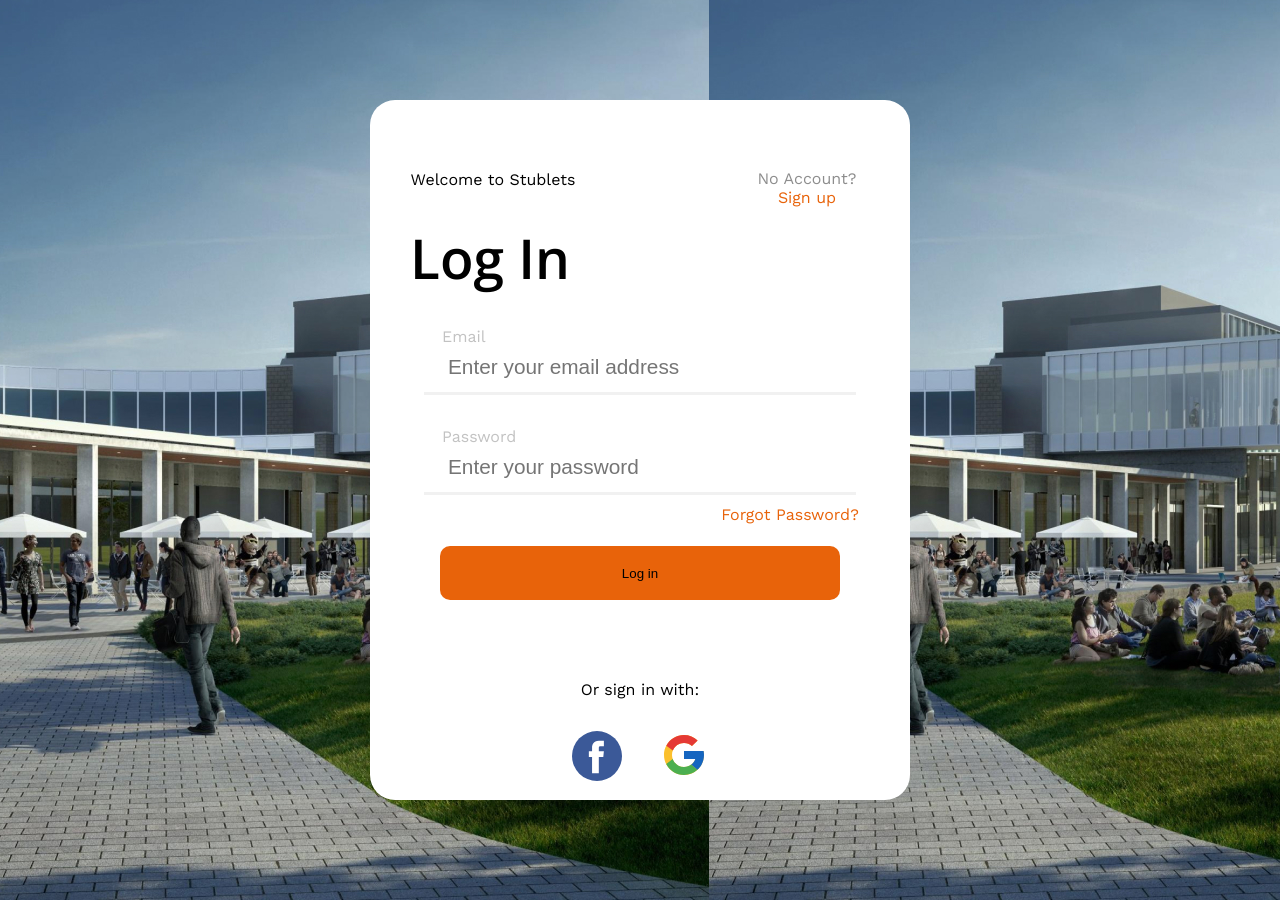
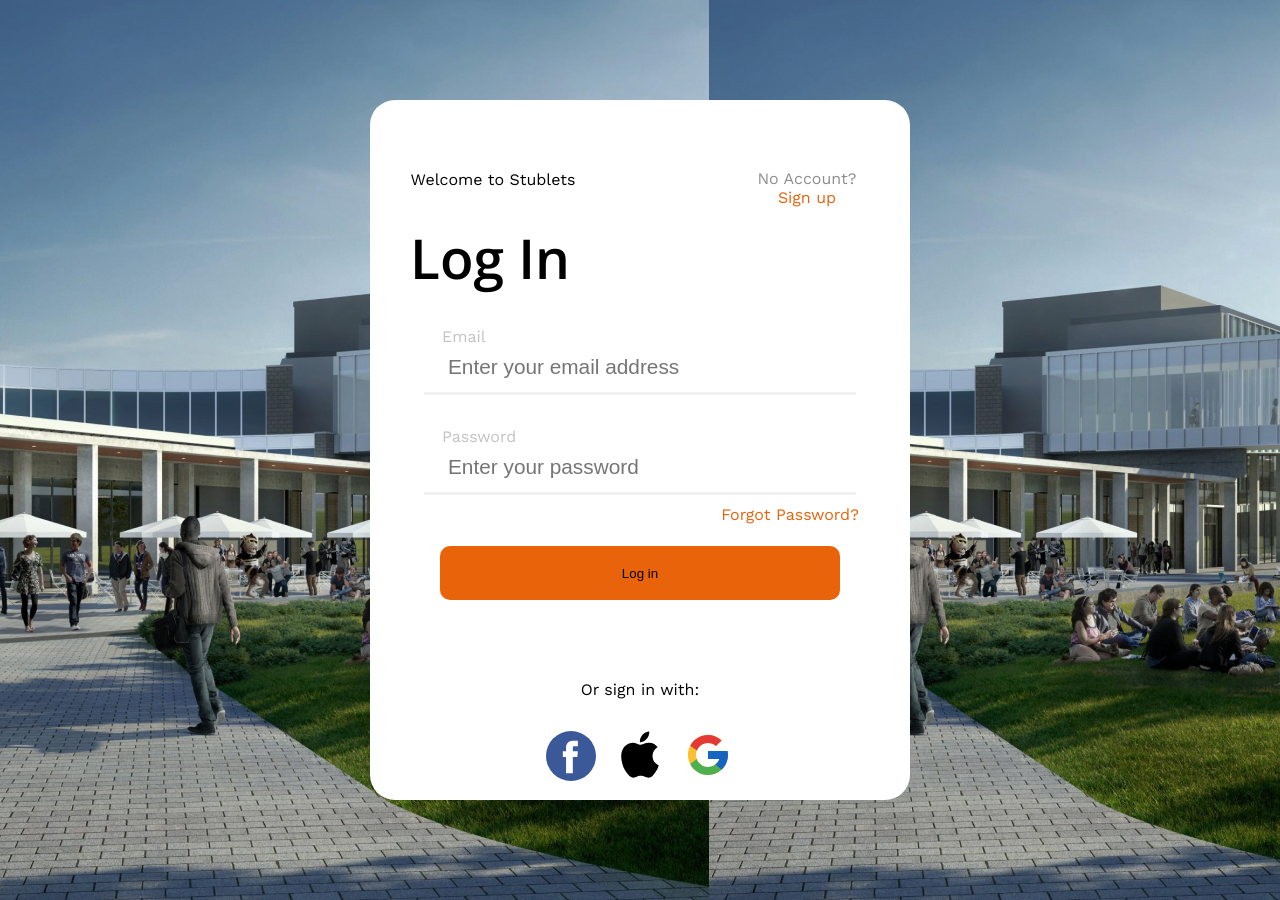
Before and after one commit to Hiten1708/Stublets-Frontend, a React (Create React App) app: page / in a window 1280 px wide. Built offline with nearby package versions, Linux system fonts and the light colour scheme.

Commit message:
added apple logo

```diff
--- a/src/Components/SignIn/SignIn.css
+++ b/src/Components/SignIn/SignIn.css
@@ -130,12 +130,19 @@ html{
     height: 50px;
   }
 
-  #googleIcon{
-    background-image: url("/src/Components/images/googleIcon.svg");
+#googleIcon{
+background-image: url("/src/Components/images/googleIcon.svg");
+background-repeat: no-repeat;
+width: 50px;
+height: 50px;
+}
+
+#appleIcon{
+    background-image: url("/src/Components/images/appleIcon.svg");
     background-repeat: no-repeat;
-    width: 3rem;
-    height: 3rem;
-  }
+    width: 50px;
+    height: 50px;
+}
 
 #iconGroup{
   display: flex;
--- a/src/Components/SignIn/SignIn.js
+++ b/src/Components/SignIn/SignIn.js
@@ -52,7 +52,7 @@ const OtherMethods = props => (
       <label>Or sign in with:</label>
       <div id="iconGroup">
         <Facebook />
-        <Twitter />
+        <Apple />
         <Google />
       </div>
     </div>
@@ -62,8 +62,8 @@ const OtherMethods = props => (
     <a href="#" id="facebookIcon"></a>
   );
 
-  const Twitter = props => (
-    <a href="#" id="twitterIcon"></a>
+  const Apple = props => (
+    <a href="#" id="appleIcon"></a>
   );
 
   const Google = props => (
```
Also changed, not shown: src/Components/images/appleIcon.svg (added).
